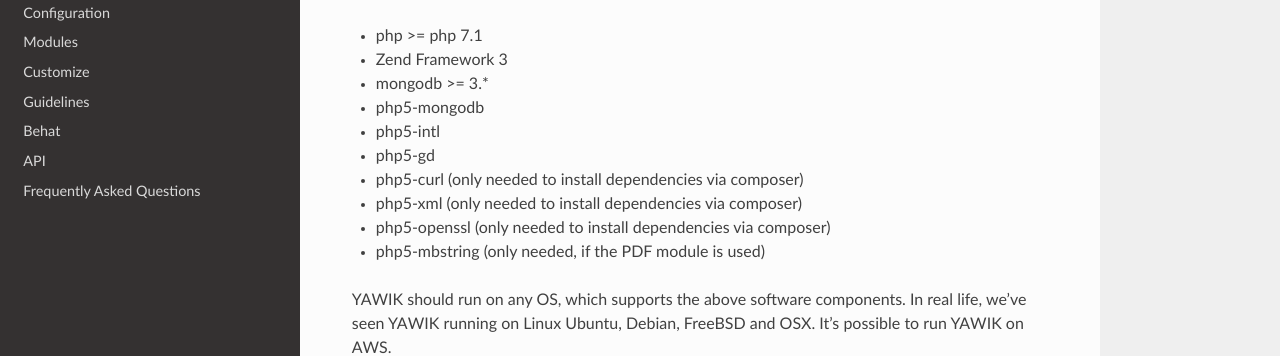
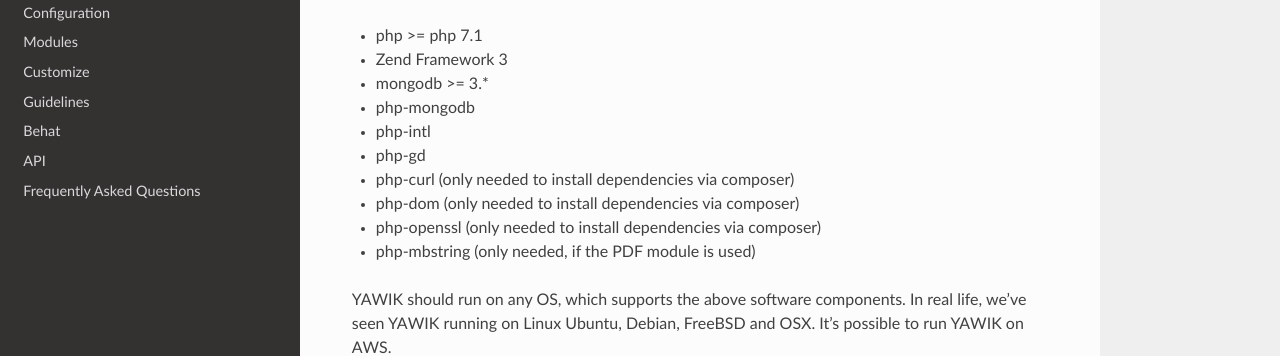
Before and after one commit to cross-solution/YawikDocs, a Sphinx documentation site: the page built from source/installation.rst, in a window 1280 px wide and 900 px high. Shown: the part 312-668 px from the top of the window. Built offline with Sphinx 7.4.7 and the Read the Docs theme 2.0.0, drawn with Linux system fonts in a browser that asks for light colours; a script that is not in the unit is left out; comment, search, counter and statistics services are not loaded.

Commit message:
updates required package names

```diff
--- a/source/installation.rst
+++ b/source/installation.rst
@@ -14,13 +14,13 @@
 * php >= php 7.1
 * Zend Framework 3
 * mongodb >= 3.*
-* php5-mongodb
-* php5-intl
-* php5-gd
-* php5-curl (only needed to install dependencies via composer)
-* php5-xml (only needed to install dependencies via composer)
-* php5-openssl (only needed to install dependencies via composer)
-* php5-mbstring (only needed, if the PDF module is used)
+* php-mongodb
+* php-intl
+* php-gd
+* php-curl (only needed to install dependencies via composer)
+* php-dom (only needed to install dependencies via composer)
+* php-openssl (only needed to install dependencies via composer)
+* php-mbstring (only needed, if the PDF module is used)
 
 YAWIK should run on any OS, which supports the above software components. In real life, we've seen YAWIK running on
 Linux Ubuntu, Debian, FreeBSD and OSX. It's possible to run YAWIK on AWS.
```
